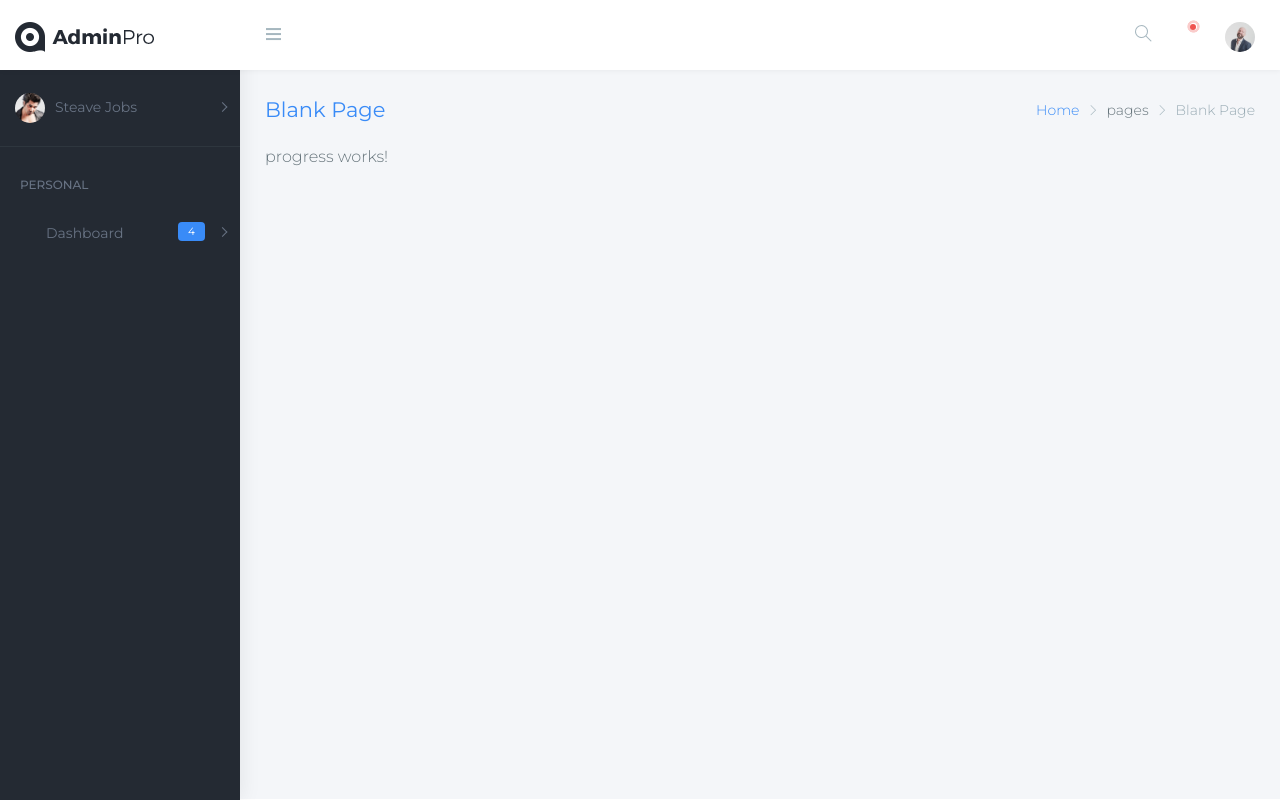
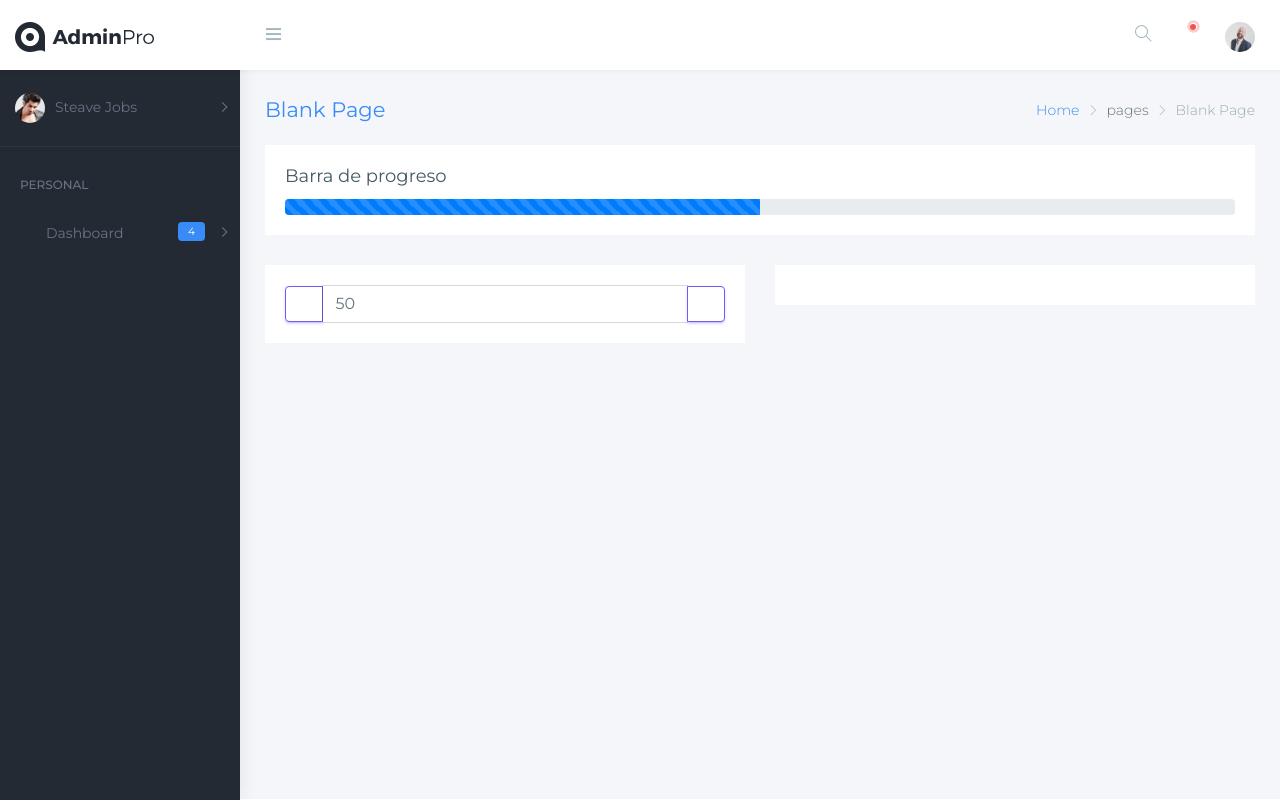
Before and after one commit to FcoSuastegui/adminpro, an Angular app: page /dashboard/progress in a window 1280 px wide. Built offline with nearby package versions, Linux system fonts and the light colour scheme; a web font is replaced by a local one.

Commit message:
Componente progress bar para en entendimiento de angular

```diff
--- a/src/app/pages/pages.module.ts
+++ b/src/app/pages/pages.module.ts
@@ -1,5 +1,7 @@
 import { NgModule } from '@angular/core';
 import { CommonModule } from '@angular/common';
+import { FormsModule } from '@angular/forms';
+
 
 import { PagesRoutingModule } from './pages-routing.module';
 import { DashboardComponent } from './dashboard/dashboard.component';
@@ -25,7 +27,8 @@ import { PagesComponent } from './pages.component';
   ],
   imports: [
     PagesRoutingModule,
-    SharedModule
+    SharedModule,
+    FormsModule
   ]
 })
 export class PagesModule { }
--- a/src/app/pages/progress/progress.component.html
+++ b/src/app/pages/progress/progress.component.html
@@ -1 +1,40 @@
-<p>progress works!</p>
+<div class="row">
+    <div class="col-12">
+        <div class="card">
+            <div class="card-body">
+                <h4 class="card-title">Barra de progreso</h4>
+                <div class="progress">
+                    <div class="progress-bar progress-bar-striped progress-bar-animated" role="progressbar" [attr.ariValuenow]="progreso" aria-valuenow="75" aria-valuemin="0" aria-valuemax="100" [style.width]="progreso + '%'"></div>
+                </div>
+            </div>
+        </div>
+    </div>
+</div>
+
+<div class="row">
+    <div class="col-6">
+        <div class="card">
+            <div class="card-body">
+                <div class="input-group">
+                    <span class="input-group-btn">
+                        <button class="btn btn-outline-primary" (click)="cambiar(-5)" type="button">
+                            <i class="mdi mdi-minus"></i>
+                        </button>
+                    </span>
+                    <input type="text" [(ngModel)]="progreso" name="progreso" class="form-control">
+                    <span class="input-group-btn">
+                        <button class="btn btn-outline-primary" (click)="cambiar(+5)" type="button">
+                            <i class="mdi mdi-plus"></i>
+                        </button>
+                    </span>
+                </div>
+            </div>
+        </div>
+    </div>
+    <div class="col-6">
+        <div class="card">
+            <div class="card-body">
+            </div>
+        </div>
+    </div>
+</div>
--- a/src/app/pages/progress/progress.component.ts
+++ b/src/app/pages/progress/progress.component.ts
@@ -7,9 +7,24 @@ import { Component, OnInit } from '@angular/core';
 })
 export class ProgressComponent implements OnInit {
 
+  progreso: number = 50;
+
   constructor() { }
 
   ngOnInit() {
   }
 
+  cambiar( numero: number ) {
+    if ( this.progreso >= 100 && numero > 0) {
+      this.progreso = 100;
+      return false;
+    }
+    if ( this.progreso <= 0 && numero < 0) {
+      this.progreso = 0;
+      return false;
+    }
+
+    this.progreso = this.progreso +  numero;
+  }
+
 }
--- a/tslint.json
+++ b/tslint.json
@@ -54,7 +54,7 @@
         ],
         "no-empty": false,
         "no-inferrable-types": [
-      true,
+            false,
             "ignore-params"
         ],
         "no-non-null-assertion": true,
```
Lines whose indentation alone changed are shown as unchanged.
